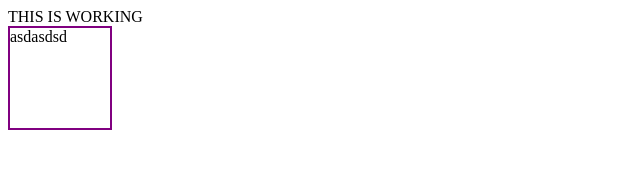
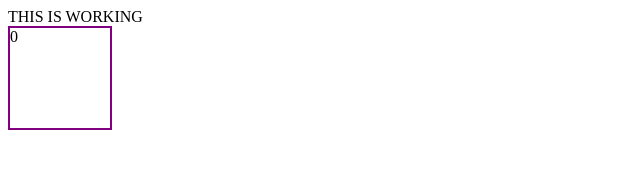
Before and after one commit to bmalamudroam/mystuff, a React (Create React App) app in the folder public/: page / in a window 1280 px wide. Shown: the top 180 px of the page, without its empty margins (0-640 px from the left). Built offline with nearby package versions, Linux system fonts and the light colour scheme.

Commit message:
ondrag and ondragstart working in tandum

```diff
--- a/public/src/components/todos/dragTest.jsx
+++ b/public/src/components/todos/dragTest.jsx
@@ -5,6 +5,7 @@ class DragTest extends React.Component {
   constructor(props) {
     super(props);
     this.state = {
+      dragStart: {x: 0, y: 0},
       positionDelta: {x: 0, y: 0}
     }
     this.setState = this.setState.bind(this);
@@ -12,15 +13,24 @@ class DragTest extends React.Component {
   // componentDidMount() {
 
   // }
+
+  handleDragStart(e) {
+    // event.preventDefault();
+    console.log('started');
+    this.setState({dragStart: {x: e.clientX, y: 0}});
+  }
+
   handleDrag(e) {
-    debugger;
+    event.preventDefault();
+    const { dragStart } = this.state;
+    this.setState({positionDelta: {x: e.clientX - dragStart.x, y: 0}});
   }
   render() {
     const { positionDelta } = this.state;
     const { x, y } = positionDelta;
     return (
-      <TestBox x={x}>
-        asdasdsd
+      <TestBox x={x} draggable="true" onDrag={this.handleDrag.bind(this)} onDragStart={this.handleDragStart.bind(this)}>
+        {x}
       </TestBox>
     )
   }
```
Also changed, not shown: public/dist/bundle.js.
